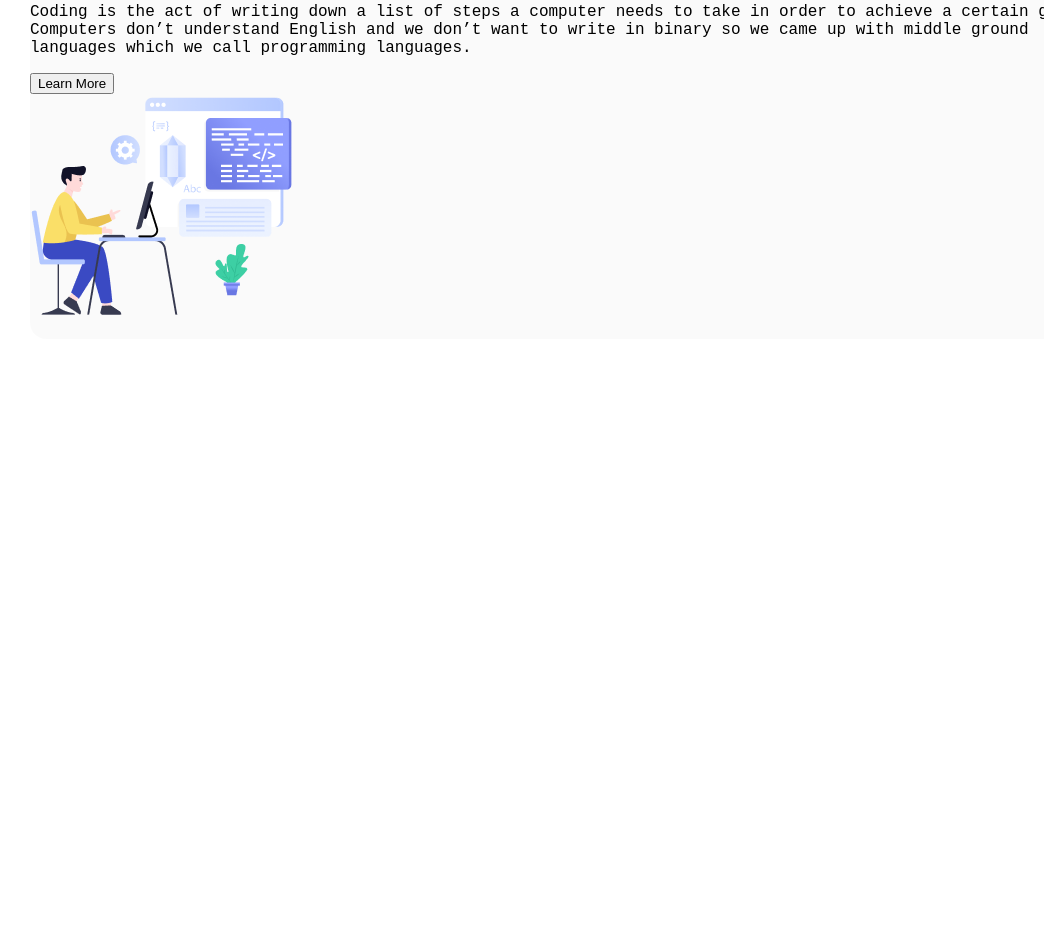
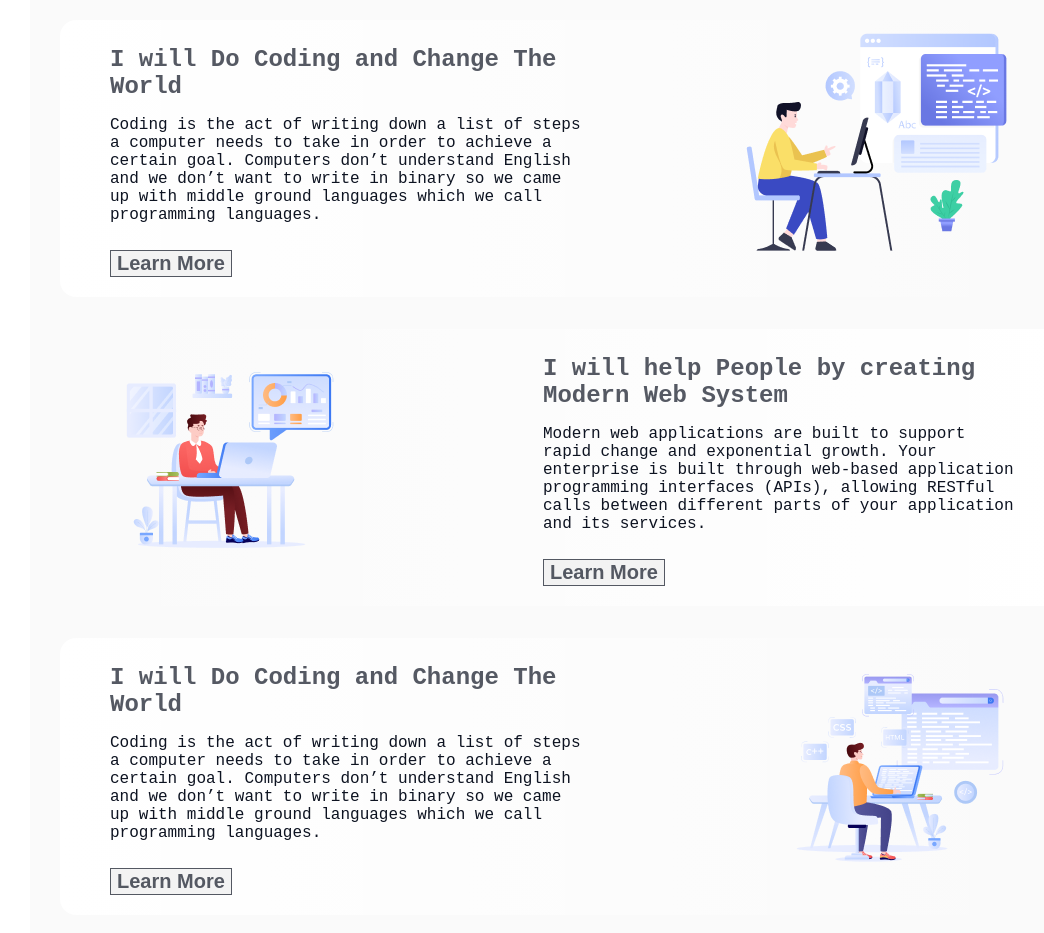
Before and after one commit to abushahed670/assignment-1-web-development-, a plain HTML site: page index.html in a window 1280 px wide. Shown: the part 1160-2093 px from the top of the page, without its empty margins (75-1119 px from the left). Before the commit the page ends 1579 px from the top, so only its background shows below. Drawn offline with Linux system fonts and the light colour scheme; a web font is replaced by a local one.

Commit message:
web development section done

```diff
--- a/index.html
+++ b/index.html
@@ -22,13 +22,16 @@
     </header>
     <main>
         <!-- why web development  section-->
-         <section class="web-development">
+        <section class="web-development">
             <h2 class="section-title">Why Web Development</h2>
-            <p class="section-description">Web development is a fast-paced and challenging career, centered on creative problem-solving and continuous innovation. As a web developer you'll work with a multidisciplinary team of designers, other developers, and marketers to realize your projects.</p>
-            <div class="section-conatiner">
+            <p class="section-description">Web development is a fast-paced and challenging career, centered on creative problem-solving and continuous innovation As a web developer you'll work with a multidisciplinary team of designers.</p>
+            <div class="section-container">
                 <div class="text-container">
                     <h2 class="sub-title">I will Do Coding and Change The World</h2>
-                    <p class="sub-description">Coding is the act of writing down a list of steps a computer needs to take in order to achieve a certain goal. Computers don’t understand English and we don’t want to write in binary so we came up with middle ground languages which we call programming languages. </p>
+                    <p class="sub-description">Coding is the act of writing down a list of steps a computer needs to
+                        take in order to achieve a certain goal. Computers don’t understand English and we don’t want to
+                        write in binary so we came up with middle ground languages which we call programming languages.
+                    </p>
                     <button class="btn-primary">Learn More</button>
                 </div>
                 <div class="img-container">
@@ -36,9 +39,34 @@
                 </div>
 
             </div>
-            <div></div>
-            <div></div>
-         </section>
+            <div  class="section-container middle-section">
+                <div class="img-container">
+                    <img src="images/Group 3.png" alt="">
+                </div>
+                <div class="text-container">
+                    <h2 class="sub-title">I will help People by creating Modern Web System</h2>
+                    <p class="sub-description">Modern web applications are built to support rapid change and exponential growth. Your enterprise is built through web-based application programming interfaces (APIs), allowing RESTful calls between different parts of your application and its services.
+                    </p>
+                    <button class="btn-primary">Learn More</button>
+                </div>
+
+
+            </div>
+            <div class="section-container">
+                <div class="text-container">
+                    <h2 class="sub-title">I will Do Coding and Change The World</h2>
+                    <p class="sub-description">Coding is the act of writing down a list of steps a computer needs to
+                        take in order to achieve a certain goal. Computers don’t understand English and we don’t want to
+                        write in binary so we came up with middle ground languages which we call programming languages.
+                    </p>
+                    <button class="btn-primary">Learn More</button>
+                </div>
+                <div class="img-container">
+                    <img src="images/Group 4.png" alt="">
+                </div>
+
+            </div>
+        </section>
     </main>
     <footer>
 
--- a/styles/style.css
+++ b/styles/style.css
@@ -52,6 +52,12 @@
     margin: 80px 97px;
     border-radius: 16px;
     background: rgba(13, 19, 33, 0.02);
+    padding: 25px 0;
+}
+
+.section-container {
+    border-radius: 16px;
+    background: linear-gradient(90.00deg, rgb(255, 255, 255), rgba(255, 255, 255, 0) 100%);
 }
 
 .section-title {
@@ -66,5 +72,50 @@
     font-size: 16px;
     font-weight: 400;
     text-align: center;
-    padding: 5px 20px;
+    padding: 5px 50px;
+    margin: 0 30px;
+
 }
+
+.section-container {
+    display: flex;
+    justify-content: space-between;
+    padding: 10px 50px;
+    margin: 32px 30px;
+}
+
+.text-container {
+    width: 477px;
+}
+
+.sub-title {
+    color: rgba(13, 19, 33, 0.7);
+    font-size: 24px;
+    font-weight: 700;
+    margin: 16px 0px;
+    text-align: left;
+}
+
+.sub-description {
+    color: rgb(13, 19, 33);
+    font-size: 16px;
+    font-weight: 400;
+    text-align: left;
+}
+
+.middle-section {
+    border-radius: 16px;
+    background: linear-gradient(270.00deg, rgb(255, 255, 255), rgba(255, 255, 255, 0) 100%);
+}
+
+.btn-primary {
+    box-sizing: border-box;
+    border: 1px solid rgb(13, 19, 33);
+    opacity: 0.7;
+    margin: 10px 0px;
+    color: rgb(13, 19, 33);
+    font-size: 20px;
+    font-weight: 600;
+    text-align: center;
+
+}
```
